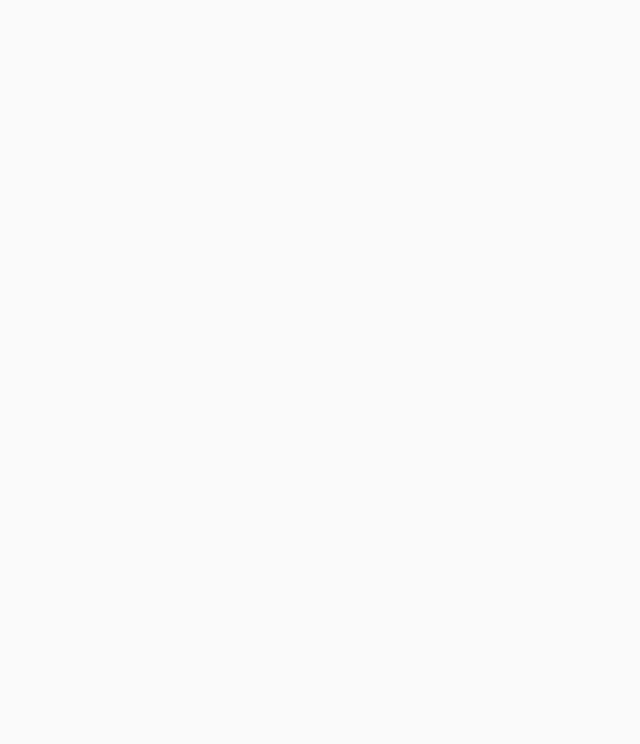
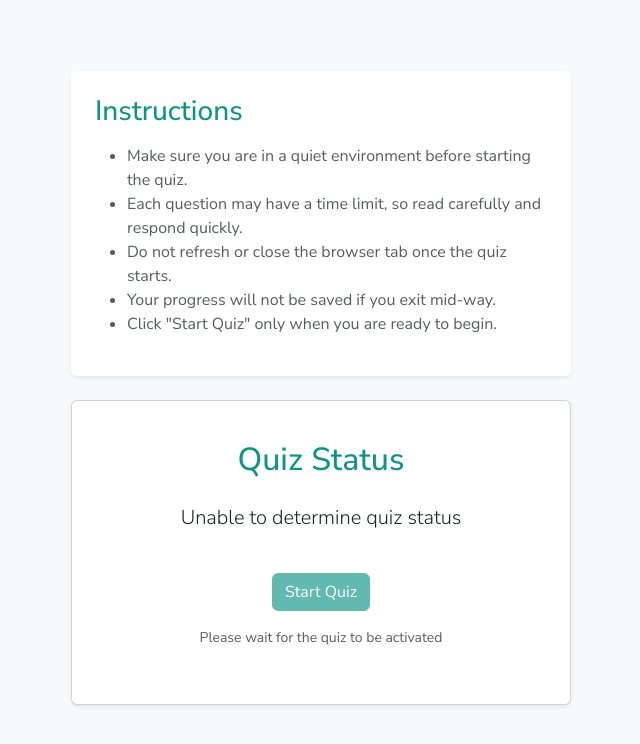
Before and after one commit to roja-cherry/innovator_quiz, a React (Vite) app: page /start/1 in a window 1280 px wide. Before the commit this address had no page. Shown: the top 744 px of the page, without its empty margins (319-959 px from the left). Built offline with nearby package versions, Linux system fonts and the light colour scheme; no server answers.

Commit message:
Start quiz intial page

```diff
--- a/src/App.jsx
+++ b/src/App.jsx
@@ -12,6 +12,7 @@ import { EditPublish } from "./pages/admin/publish/EditPublish";
 import { AttendQuiz } from "./pages/user/AttendQuiz";
 import { AdminLayout } from "./layout/AdminLayout";
 import { UserLayout } from "./layout/UserLayout";
+import StartQuiz from './pages/user/StartQuiz';
 
 export const App = () => {
   return (
@@ -44,6 +45,8 @@ export const App = () => {
         {/* user routes here... */}
         <Route element={<UserLayout />}>
           <Route index path={QUIZ_ATTEND_URL} element={<AttendQuiz />} />
+          <Route path="/start/:quizId" element={<StartQuiz />} />
+
         </Route>
       </Routes>
     </BrowserRouter>
--- /dev/null
+++ b/src/pages/user/StartQuiz.jsx
@@ -0,0 +1,124 @@
+// import React from 'react';
+// import { useNavigate } from 'react-router-dom';
+
+// const StartQuiz = () => {
+//   const navigate = useNavigate();
+
+//   const handleStart = () => {
+//     navigate('/quiz'); // Adjust the route
+//   };
+
+//   return (
+//     <div className="start-quiz-container">
+//       <button className="btn btn-primary mt-3" onClick={handleStart}>
+//         Start Quiz
+//       </button>
+//     </div>
+//   );
+// };
+
+// export default StartQuiz;
+
+
+import React, { useState, useEffect } from 'react';
+import { useNavigate, useParams } from 'react-router-dom';
+
+const StartQuiz = () => {
+  const navigate = useNavigate();
+  const { quizId } = useParams();
+  const [quizStatus, setQuizStatus] = useState(null);
+  const [loading, setLoading] = useState(true);
+
+  useEffect(() => {
+    fetch(`http://localhost:8080/api/quiz/${quizId}`)
+      .then(res => res.json())
+      .then(data => {
+        setQuizStatus(data.quiz?.status);
+        setLoading(false);
+      })
+      .catch(error => {
+        console.error('Error fetching quiz status:', error);
+        setQuizStatus('ERROR');
+        setLoading(false);
+      });
+  }, [quizId]);
+
+  const handleStart = () => {
+    if (quizStatus === 'ACTIVE') {
+      navigate(`/quiz/${quizId}`);
+    }
+  };
+
+  const getStatusMessage = () => {
+    if (loading) return 'Checking quiz status...';
+    switch (quizStatus) {
+      case 'CREATED':
+        return 'Quiz is created but not yet published';
+      case 'PUBLISHED':
+        return 'Quiz is published but not yet active';
+      case 'ACTIVE':
+        return 'Quiz is ready to begin!';
+      case 'COMPLETED':
+        return 'Quiz has already been completed';
+      default:
+        return 'Unable to determine quiz status';
+    }
+  };
+
+  return (
+    <div className="start-quiz-container bg-light min-vh-100 d-flex flex-column justify-content-center align-items-center p-4">
+
+      {/* Instructions Section */}
+      <div className="instructions bg-white p-4 mb-4 rounded shadow-sm" style={{ width: '100%', maxWidth: '500px' }}>
+        <h3 className="text-primary mb-3">Instructions</h3>
+        <ul className="text-muted">
+          <li>Make sure you are in a quiet environment before starting the quiz.</li>
+          <li>Each question may have a time limit, so read carefully and respond quickly.</li>
+          <li>Do not refresh or close the browser tab once the quiz starts.</li>
+          <li>Your progress will not be saved if you exit mid-way.</li>
+          <li>Click "Start Quiz" only when you are ready to begin.</li>
+        </ul>
+      </div>
+
+      {/* Quiz Status Card */}
+      <div className="card shadow-sm p-4 mb-4 bg-white rounded" style={{ width: '100%', maxWidth: '500px' }}>
+        <div className="card-body text-center">
+          <h2 className="card-title mb-4 text-primary">Quiz Status</h2>
+
+          <div className={`status-indicator mb-4 ${
+            quizStatus === 'ACTIVE' ? 'text-success' :
+            quizStatus === 'ERROR' ? 'text-danger' : 'text-muted'
+          }`}>
+            <i className={`bi ${
+              loading ? 'bi-hourglass' :
+              quizStatus === 'ACTIVE' ? 'bi-check-circle-fill' :
+              quizStatus === 'COMPLETED' ? 'bi-flag-fill' :
+              'bi-info-circle-fill'
+            }`} style={{ fontSize: '3rem' }}></i>
+          </div>
+
+          <p className="card-text lead mb-4">
+            {getStatusMessage()}
+          </p>
+
+          <button
+            className="btn btn-primary mt-3"
+            onClick={handleStart}
+            disabled={quizStatus !== 'ACTIVE'}
+          >
+            Start Quiz
+          </button>
+
+          {quizStatus !== 'ACTIVE' && !loading && (
+            <p className="text-muted mt-3 small">
+              Please wait for the quiz to be activated
+            </p>
+          )}
+        </div>
+      </div>
+    </div>
+  );
+
+};
+
+export default StartQuiz;
```
